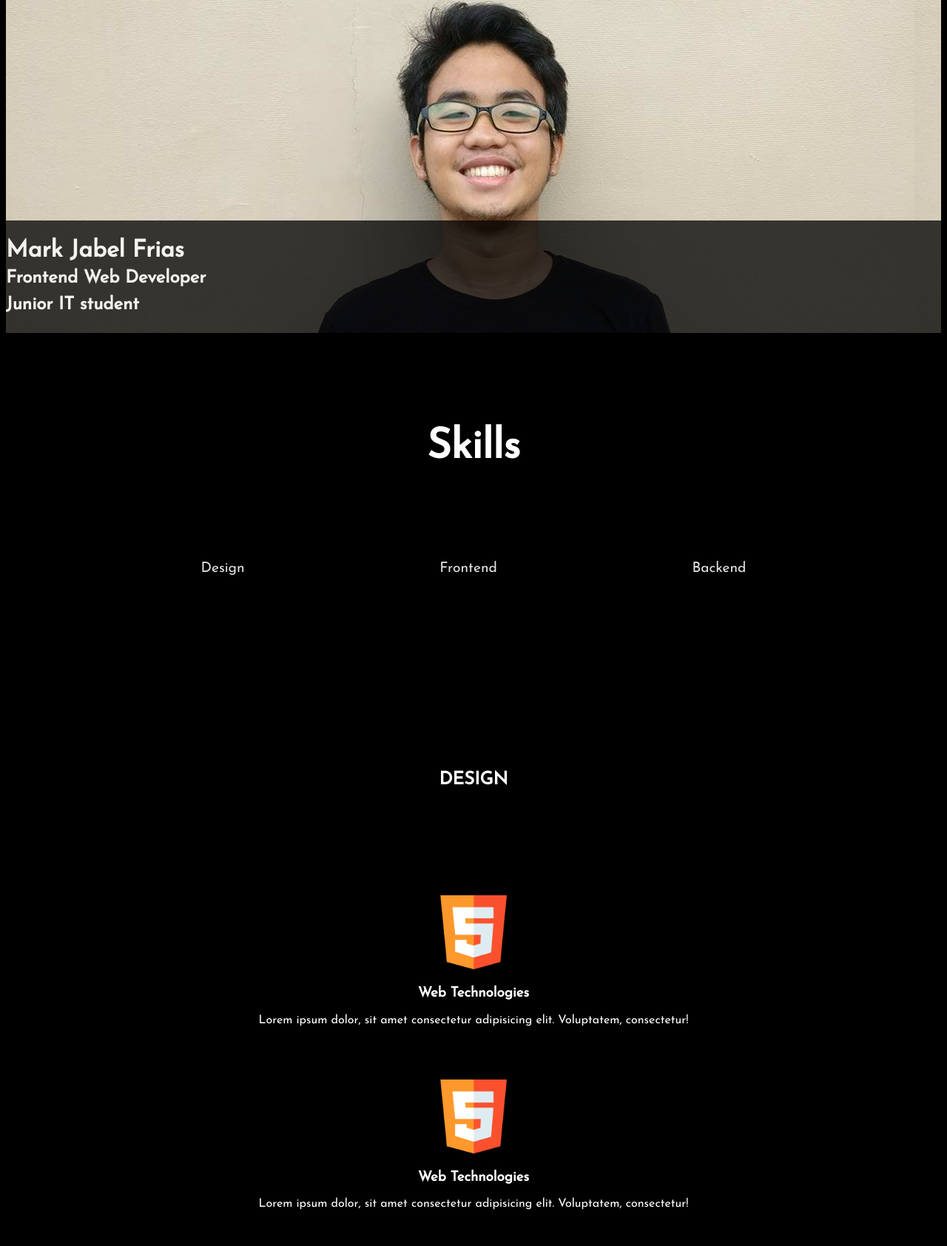
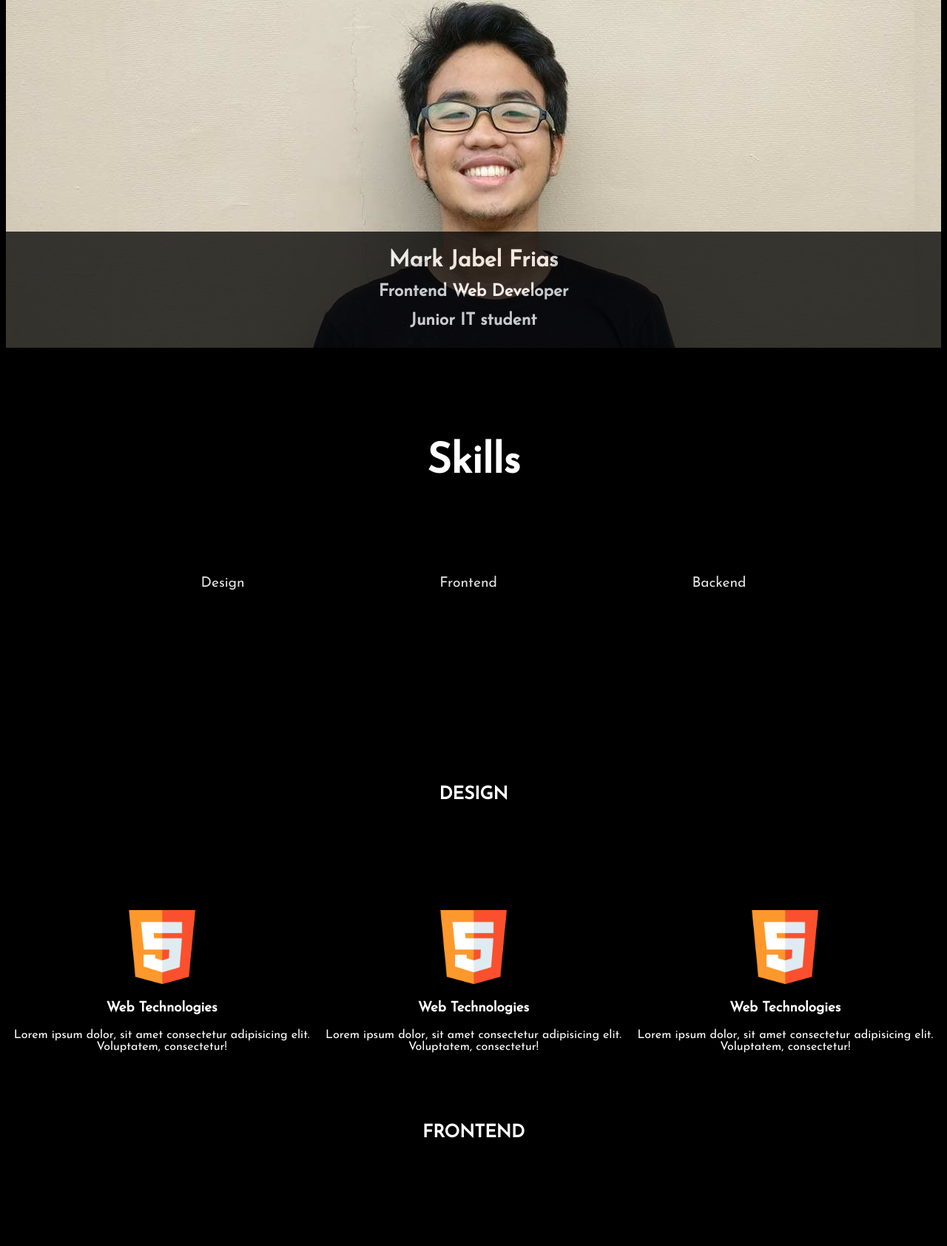
Before and after one commit to markfrias/personal-portfolio, a website: page index.html in a window 1280 px wide. Shown: the part 196-1880 px from the top of the page at 74% size. Drawn offline with Linux system fonts and the light colour scheme.

Commit message:
Add more responsive styles

```diff
--- a/css/main.css
+++ b/css/main.css
@@ -63,7 +63,6 @@ nav {
     font-size: 100%;
 }
 
-
 /* Hero styles */
 .hero {
     background-image: url("../assets/images/hero.jpg");
@@ -71,7 +70,7 @@ nav {
     background-repeat: initial;
     margin-top: 2.5vh;
     height: 60vh;
-    min-height: 450px;
+    min-height: 500px;
     width: 100%;
     box-sizing: border-box;
     padding: 0px;
@@ -172,6 +171,26 @@ nav {
     height: 100px;
 }
 
+/* Responsive styles for core containers */
+@media only screen and (min-width: 768px) {
+    .skill-container {
+        flex-direction: row;
+        justify-content: center;
+    }
+
+    .contact-container {
+        display: flex;
+        flex-direction: row;
+        justify-content: space-evenly;
+        flex-wrap: wrap;
+    }
+
+    .contact-container > div {
+        width: 50%;
+    }
+}
+
+
 /* Project section styles */
 
 .links {
--- a/index.html
+++ b/index.html
@@ -33,13 +33,14 @@
     <!--Hero banner-->
     <div class="hero">
         <div class="blur">
-            <div class="hero-text">
-                <h1>Mark Jabel Frias</h1>
-                <h2>Frontend Web Developer</h2>
-                <h2>Junior IT student</h2>
+            <div class="hero-text-container">
+                <h1 class="hero-text">Mark Jabel Frias</h1>
+                <h2 class="hero-text">Frontend Web Developer</h2>
+                <h2 class="hero-text">Junior IT student</h2>
             </div>
         </div>
     </div>
+
 
 
 
```
